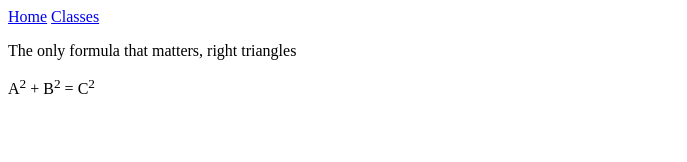
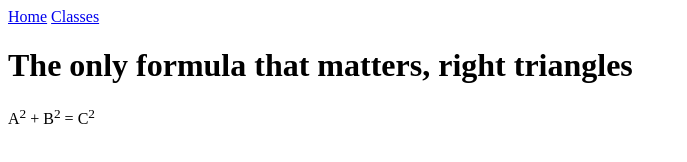
Before and after one commit to mccosta2/mccosta2.github.io, a plain HTML site: page subpages/formulas.html in a window 1280 px wide. Shown: the whole page, without its empty margins (0-687 px from the left). Drawn offline with Linux system fonts and the light colour scheme.

Commit message:
merged two branches, checked html and confirmed nav

```diff
--- a/subpages/formulas.html
+++ b/subpages/formulas.html
@@ -3,15 +3,17 @@
 <head>
 	<title>MathFormulas</title>
 </head>
-<nav>
+
+
+<body>
+	<nav>
 <a href="../index.html">Home</a>
 <a href="classes.html">Classes</a>
 </nav>
-</nav>
-<body>
-<p>The only formula that matters, right triangles</p>
-<section>
-<p>A<sup>2</sup> + B<sup>2</sup> = C<sup>2</sup> </p>
-</section>
+
+<h1>The only formula that matters, right triangles</h1>
+<p>
+A<sup>2</sup> + B<sup>2</sup> = C<sup>2</sup>
+</p>
 </body>
 </html>
```
Also changed, not shown: index.html (+3 -2 lines), subpages/classes.html (+3 -2 lines).
